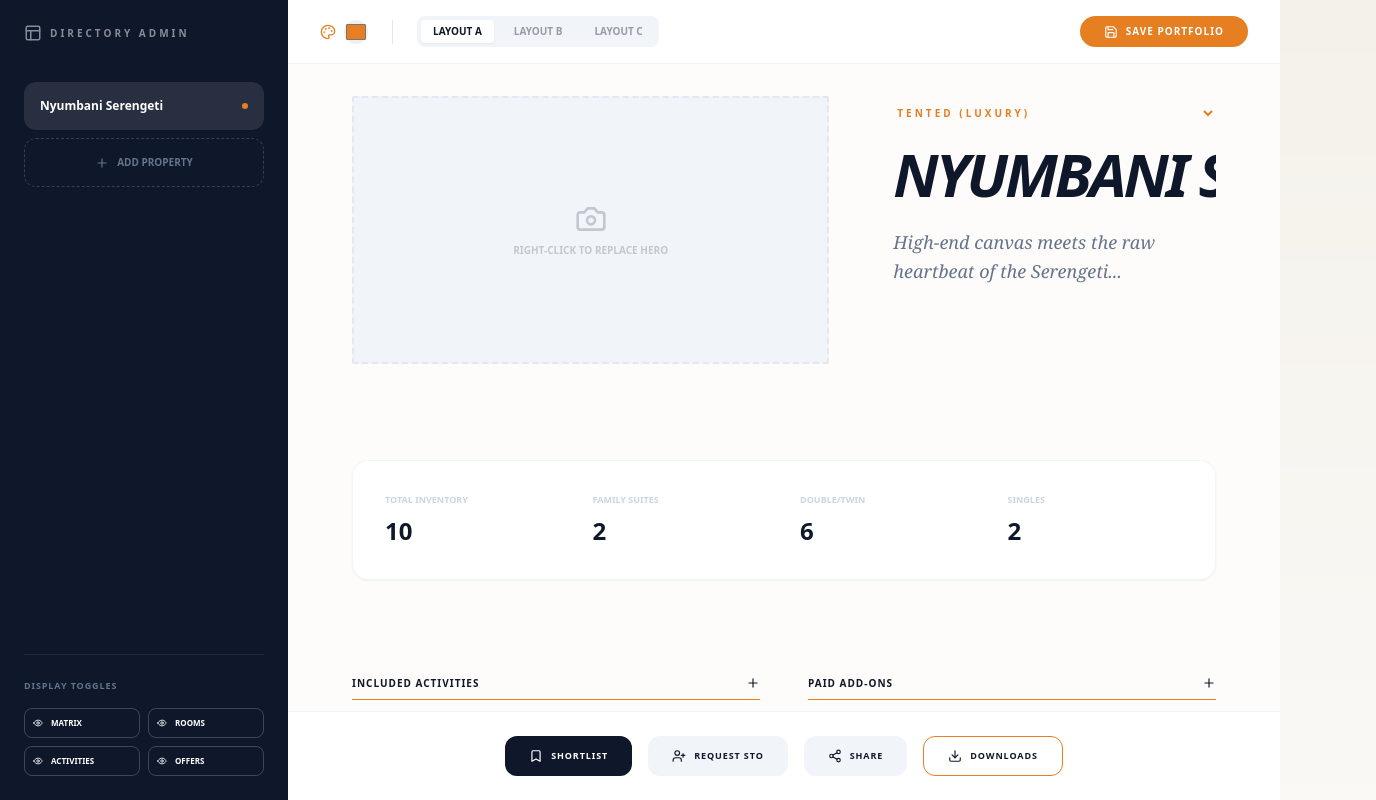
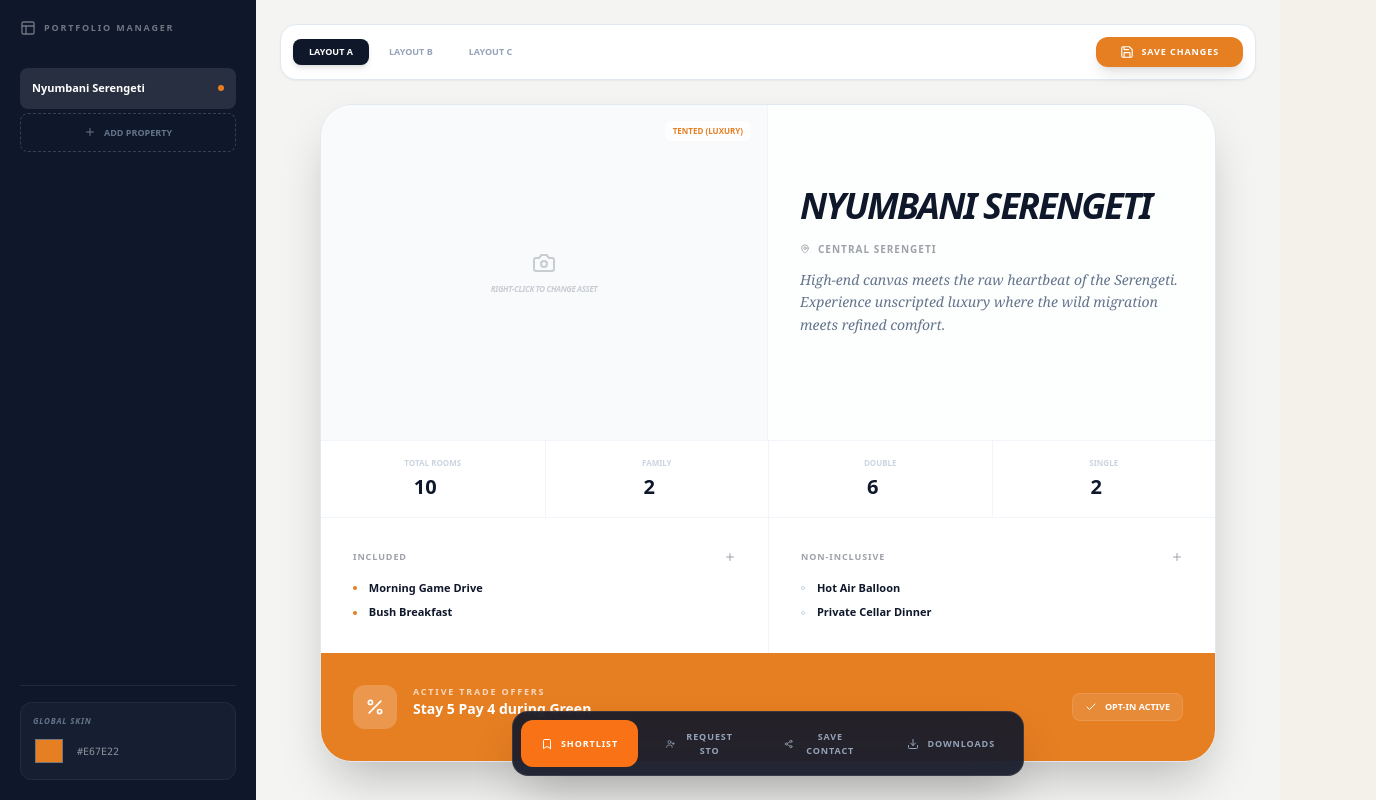
Before and after one commit to aisafarimarketing-ux/safari-trade-directory, a Next.js app: page /admin in a window 1280 px wide. Shown: the top 800 px of the page, 1376 px wide, since content can reach past the window. Built offline with nearby package versions, Linux system fonts and the light colour scheme.

Commit message:
Update page.tsx

```diff
--- a/src/app/admin/page.tsx
+++ b/src/app/admin/page.tsx
@@ -1,21 +1,15 @@
 "use client";
-import React, { useState, useRef } from 'react';
+import React, { useState } from 'react';
 import {
-  Save, Plus, Camera, Settings, Check, Percent, Star, MapPin,
-  ChevronRight, Trash2, Image as ImageIcon, Layout, Eye, EyeOff,
-  Download, Share2, Bookmark, UserPlus, Palette, Type
+  Save, Plus, Camera, Check, MapPin,
+  ChevronRight, Layout, Eye, Palette,
+  Download, Share2, Bookmark, UserPlus, Percent
 } from 'lucide-react';
 
-export default function RobustCreator() {
+export default function CompactRobust() {
   const [selectedCamp, setSelectedCamp] = useState(0);
-  const [skinColor, setSkinColor] = useState('#E67E22'); // The Global Color Wheel
-  const [activeLayout, setActiveLayout] = useState('A'); // A: Brochure, B: Grid, C: Minimal
-  const [visibleSections, setVisibleSections] = useState({
-    matrix: true,
-    rooms: true,
-    activities: true,
-    offers: true
-  });
+  const [skinColor, setSkinColor] = useState('#E67E22');
+  const [activeLayout, setActiveLayout] = useState('A');
 
   const [portfolio, setPortfolio] = useState([
     {
@@ -23,192 +17,166 @@ export default function RobustCreator() {
       name: "Nyumbani Serengeti",
       location: "Central Serengeti",
       class: "Tented (Luxury)",
-      rooms: 10,
-      family: 2, double: 6, single: 2,
-      vibe: "High-end canvas meets the raw heartbeat of the Serengeti...",
+      rooms: 10, family: 2, double: 6, single: 2,
+      vibe: "High-end canvas meets the raw heartbeat of the Serengeti. Experience unscripted luxury where the wild migration meets refined comfort.",
       freeActivities: ["Morning Game Drive", "Bush Breakfast"],
       paidActivities: ["Hot Air Balloon", "Private Cellar Dinner"],
       offersText: "Stay 5 Pay 4 during Green Season. Circuit discount applies."
     }
   ]);
 
-  // Toggle Visibility Logic
-  const toggleSection = (section: string) => {
-    setVisibleSections(prev => ({ ...prev, [section]: !prev[section] }));
-  };
-
-  // Inline Style Generator
   const themedText = { color: skinColor };
   const themedBg = { backgroundColor: skinColor };
   const themedBorder = { borderColor: skinColor };
 
   return (
-    <div className="flex min-h-screen bg-[#FDFCFB] font-sans text-slate-900">
+    <div className="flex min-h-screen bg-[#F4F4F2] font-sans text-slate-900 overflow-hidden">
 
-      {/* 1. TOP CONTROL BAR */}
-      <header className="fixed top-0 right-0 left-72 h-16 bg-white/90 backdrop-blur-md border-b border-slate-100 flex justify-between items-center px-8 z-50">
-        <div className="flex items-center gap-6">
-          <div className="flex items-center gap-2 border-r pr-6 border-slate-200">
-            <Palette size={16} style={themedText} />
-            <input
-              type="color"
-              value={skinColor}
-              onChange={(e) => setSkinColor(e.target.value)}
-              className="w-6 h-6 rounded-full overflow-hidden border-none cursor-pointer"
-            />
+      {/* 1. TIGHT SIDEBAR */}
+      <aside className="w-64 bg-slate-900 text-white p-5 flex flex-col fixed h-screen top-0 left-0 z-50">
+        <div className="flex items-center gap-2 mb-8 opacity-40">
+          <Layout size={16} />
+          <span className="text-[9px] font-black uppercase tracking-[0.2em]">Portfolio Manager</span>
         </div>
-          <div className="flex gap-2 bg-slate-100 p-1 rounded-lg">
+
+        <div className="space-y-1 flex-1 overflow-y-auto">
+          {portfolio.map((camp, i) => (
+            <button key={camp.id} onClick={() => setSelectedCamp(i)} className={`w-full text-left p-3 rounded-lg text-[11px] font-bold flex justify-between items-center transition-all ${selectedCamp === i ? 'bg-white/10 text-white' : 'text-slate-500 hover:text-slate-300'}`}>
+              {camp.name}
+              {selectedCamp === i && <div className="w-1.5 h-1.5 rounded-full" style={themedBg} />}
+            </button>
+          ))}
+          <button className="w-full p-3 mt-2 rounded-lg border border-dashed border-slate-700 text-slate-500 text-[9px] font-black uppercase flex items-center justify-center gap-2 hover:border-slate-500">
+            <Plus size={12} /> Add Property
+          </button>
+        </div>
+
+        <div className="pt-4 border-t border-slate-800">
+          <div className="bg-slate-800/50 p-3 rounded-xl border border-white/5">
+             <p className="text-[8px] font-black uppercase tracking-widest text-slate-500 mb-2 italic">Global Skin</p>
+             <div className="flex items-center gap-3">
+               <input type="color" value={skinColor} onChange={(e) => setSkinColor(e.target.value)} className="w-8 h-8 rounded-lg border-none cursor-pointer bg-transparent" />
+               <span className="text-[10px] font-mono opacity-50 uppercase">{skinColor}</span>
+             </div>
+          </div>
+        </div>
+      </aside>
+
+      {/* 2. THE COMPACT CANVAS */}
+      <main className="flex-1 ml-64 p-6 overflow-y-auto">
+
+        {/* TOP COMPACT NAV */}
+        <header className="flex justify-between items-center mb-6 bg-white p-3 rounded-2xl border border-slate-200 shadow-sm sticky top-0 z-40">
+          <div className="flex gap-1">
             {['A', 'B', 'C'].map(l => (
-              <button
-                key={l}
-                onClick={() => setActiveLayout(l)}
-                className={`px-3 py-1 rounded text-[10px] font-black ${activeLayout === l ? 'bg-white shadow-sm' : 'opacity-40'}`}
-              >
+              <button key={l} onClick={() => setActiveLayout(l)} className={`px-4 py-1.5 rounded-lg text-[9px] font-black transition-all ${activeLayout === l ? 'bg-slate-900 text-white shadow-md' : 'text-slate-400 hover:bg-slate-50'}`}>
                 LAYOUT {l}
               </button>
             ))}
           </div>
-        </div>
-
-        <button className="flex items-center gap-2 px-6 py-2 rounded-full text-white text-[10px] font-black uppercase tracking-widest transition-all hover:scale-105" style={themedBg}>
-          <Save size={14} /> Save Portfolio
+          <button className="px-6 py-2 rounded-xl text-white text-[9px] font-black uppercase tracking-widest flex items-center gap-2 shadow-lg active:scale-95 transition-all" style={themedBg}>
+            <Save size={14} /> Save Changes
           </button>
         </header>
 
-      {/* 2. PORTFOLIO SIDEBAR */}
-      <aside className="w-72 bg-slate-900 text-white p-6 flex flex-col fixed h-screen top-0 left-0 z-[60]">
-        <div className="flex items-center gap-2 mb-10 opacity-50">
-          <Layout size={18} />
-          <span className="text-[10px] font-black uppercase tracking-[0.3em]">Directory Admin</span>
+        {/* THE UNIT (Everything in one modular sheet) */}
+        <div className="max-w-4xl mx-auto bg-white border border-slate-200 shadow-2xl rounded-[2rem] overflow-hidden flex flex-col min-h-[80vh]">
+
+          {/* Top Hero: Compact Split */}
+          <div className="grid md:grid-cols-2 border-b border-slate-100">
+            <div className="aspect-[4/3] bg-slate-50 border-r border-slate-100 flex items-center justify-center group cursor-pointer relative overflow-hidden">
+               <div className="text-center p-4 opacity-20 group-hover:opacity-100 transition-all z-10">
+                 <Camera size={24} className="mx-auto mb-2" />
+                 <p className="text-[8px] font-black uppercase tracking-tighter italic">Right-Click to Change Asset</p>
+               </div>
+               <div className="absolute top-4 right-4 bg-white/80 backdrop-blur px-2 py-1 rounded-md text-[8px] font-black uppercase" style={themedText}>
+                 {portfolio[selectedCamp].class}
+               </div>
             </div>
 
-        <div className="space-y-2 flex-1 overflow-y-auto">
-          {portfolio.map((camp, i) => (
-            <button key={camp.id} onClick={() => setSelectedCamp(i)} className={`w-full text-left p-4 rounded-xl text-xs font-bold flex justify-between items-center ${selectedCamp === i ? 'bg-white/10 text-white' : 'text-slate-500'}`}>
-              {camp.name} {selectedCamp === i && <div className="w-1.5 h-1.5 rounded-full" style={themedBg} />}
-            </button>
-          ))}
-          <button className="w-full p-4 rounded-xl border border-dashed border-slate-700 text-slate-500 text-[10px] font-black uppercase flex items-center justify-center gap-2 hover:border-slate-500 transition-all">
-            <Plus size={14} /> Add Property
-          </button>
+            <div className="p-8 flex flex-col justify-center space-y-3 bg-slate-50/30">
+               <input className="text-4xl font-black uppercase italic tracking-tighter bg-transparent border-none outline-none w-full leading-none" defaultValue={portfolio[selectedCamp].name} />
+               <div className="flex items-center gap-2 opacity-40">
+                  <MapPin size={10} />
+                  <input className="text-[10px] font-bold uppercase tracking-widest bg-transparent border-none outline-none" defaultValue={portfolio[selectedCamp].location} />
+               </div>
+               <textarea className="w-full bg-transparent border-none outline-none text-slate-500 italic text-sm leading-relaxed h-24 resize-none font-serif" defaultValue={portfolio[selectedCamp].vibe} />
+            </div>
           </div>
 
-        <div className="pt-6 border-t border-slate-800">
-          <p className="text-[9px] font-black uppercase tracking-widest text-slate-500 mb-4">Display Toggles</p>
-          <div className="grid grid-cols-2 gap-2">
-            {Object.keys(visibleSections).map(sec => (
-              <button key={sec} onClick={() => toggleSection(sec)} className={`p-2 rounded-lg text-[8px] font-black uppercase flex items-center gap-2 border ${visibleSections[sec] ? 'border-white/20 text-white' : 'border-transparent text-slate-600'}`}>
-                {visibleSections[sec] ? <Eye size={10} /> : <EyeOff size={10} />} {sec}
-              </button>
+          {/* Matrix Row: Tight Grid */}
+          <div className="grid grid-cols-4 bg-white border-b border-slate-100 divide-x divide-slate-100">
+            {[
+              { label: 'Total Rooms', val: portfolio[selectedCamp].rooms },
+              { label: 'Family', val: portfolio[selectedCamp].family },
+              { label: 'Double', val: portfolio[selectedCamp].double },
+              { label: 'Single', val: portfolio[selectedCamp].single }
+            ].map((item, i) => (
+              <div key={i} className="p-4 text-center group">
+                <p className="text-[8px] font-black text-slate-300 uppercase mb-1 group-hover:text-orange-500 transition-colors">{item.label}</p>
+                <input type="number" className="text-xl font-black bg-transparent border-none outline-none text-center w-full" defaultValue={item.val} />
+              </div>
+            ))}
+          </div>
+
+          {/* Activities: Compact Columns */}
+          <div className="grid md:grid-cols-2 divide-x divide-slate-100 flex-1">
+             <div className="p-8 space-y-4">
+               <h3 className="text-[9px] font-black uppercase tracking-widest flex justify-between items-center opacity-40">
+                 Included <Plus size={12} className="cursor-pointer hover:text-black" />
+               </h3>
+               <div className="space-y-2">
+                 {portfolio[selectedCamp].freeActivities.map(a => (
+                   <div key={a} className="flex items-center gap-3 group">
+                     <div className="w-1 h-1 rounded-full" style={themedBg} />
+                     <input className="text-[11px] font-bold bg-transparent border-none outline-none w-full" defaultValue={a} />
+                   </div>
                  ))}
                </div>
              </div>
-      </aside>
-
-      {/* 3. THE CREATIVE CANVAS */}
-      <main className="flex-1 ml-72 pt-24 pb-40 px-16 max-w-6xl mx-auto">
-
-        {/* SECTION: Identity & Right-Click Hero */}
-        <section className={`grid gap-16 mb-24 ${activeLayout === 'B' ? 'md:grid-cols-2' : 'md:grid-cols-12'}`}>
-          <div className={`${activeLayout === 'B' ? '' : 'md:col-span-7'}`}>
-            <div
-              className="relative aspect-video bg-slate-100 rounded-sm overflow-hidden border-2 border-dashed border-slate-200 group cursor-pointer"
-              onContextMenu={(e) => { e.preventDefault(); alert("Image Upload Triggered"); }}
-            >
-              <div className="absolute inset-0 flex flex-col items-center justify-center opacity-20 group-hover:opacity-100 transition-opacity">
-                <Camera size={32} />
-                <p className="text-[10px] font-black uppercase mt-2">Right-Click to Replace Hero</p>
+             <div className="p-8 space-y-4">
+               <h3 className="text-[9px] font-black uppercase tracking-widest flex justify-between items-center opacity-40">
+                 Non-Inclusive <Plus size={12} className="cursor-pointer hover:text-black" />
+               </h3>
+               <div className="space-y-2">
+                 {portfolio[selectedCamp].paidActivities.map(a => (
+                   <div key={a} className="flex items-center gap-3 group">
+                     <div className="w-1 h-1 rounded-full border border-slate-300" />
+                     <input className="text-[11px] font-bold bg-transparent border-none outline-none w-full" defaultValue={a} />
+                   </div>
+                 ))}
                </div>
              </div>
           </div>
 
-          <div className={`${activeLayout === 'B' ? '' : 'md:col-span-5'} flex flex-col justify-center`}>
-             <select className="bg-transparent border-none text-[10px] font-black uppercase tracking-[0.3em] mb-4 outline-none cursor-pointer" style={themedText}>
-               <option>Tented (Luxury)</option>
-               <option>Tented (Mid-Range)</option>
-               <option>Lodge</option>
-               <option>Hotel</option>
-               <option>Airbnb (Luxury)</option>
-             </select>
-             <input className="text-6xl font-black uppercase italic tracking-tighter bg-transparent border-none outline-none w-full mb-4 leading-tight" defaultValue={portfolio[selectedCamp].name} />
-             <textarea className="w-full bg-transparent border-none outline-none text-slate-500 italic text-lg leading-relaxed h-32 resize-none font-serif" defaultValue={portfolio[selectedCamp].vibe} />
+          {/* Offer Bar: Solid & Compact */}
+          <div className="p-8 text-white flex justify-between items-center gap-8" style={themedBg}>
+             <div className="flex items-center gap-4">
+               <div className="p-3 bg-white/20 rounded-xl"><Percent size={20} /></div>
+               <div>
+                 <p className="text-[9px] font-black uppercase tracking-[0.2em] opacity-70">Active Trade Offers</p>
+                 <textarea className="text-sm font-bold bg-transparent border-none outline-none w-full resize-none h-6 focus:h-20 transition-all placeholder:text-white/50" defaultValue={portfolio[selectedCamp].offersText} />
                </div>
-        </section>
+             </div>
+             <div className="flex items-center gap-2 bg-white/10 px-3 py-1.5 rounded-lg text-[9px] font-black uppercase border border-white/10">
+               <Check size={12}/> Opt-In Active
+             </div>
+          </div>
+        </div>
 
-        {/* SECTION: Robust Matrix */}
-        {visibleSections.matrix && (
-          <section className="mb-24 p-8 border border-slate-100 rounded-2xl bg-white shadow-sm grid grid-cols-4 gap-8">
-            <div>
-              <p className="text-[9px] font-black text-slate-300 uppercase mb-2">Total Inventory</p>
-              <input type="number" className="text-2xl font-black bg-transparent border-none outline-none" defaultValue={portfolio[selectedCamp].rooms} />
-            </div>
-            <div>
-              <p className="text-[9px] font-black text-slate-300 uppercase mb-2">Family Suites</p>
-              <input type="number" className="text-2xl font-black bg-transparent border-none outline-none" defaultValue={portfolio[selectedCamp].family} />
-            </div>
-            <div>
-              <p className="text-[9px] font-black text-slate-300 uppercase mb-2">Double/Twin</p>
-              <input type="number" className="text-2xl font-black bg-transparent border-none outline-none" defaultValue={portfolio[selectedCamp].double} />
-            </div>
-            <div>
-              <p className="text-[9px] font-black text-slate-300 uppercase mb-2">Singles</p>
-              <input type="number" className="text-2xl font-black bg-transparent border-none outline-none" defaultValue={portfolio[selectedCamp].single} />
-            </div>
-          </section>
-        )}
-
-        {/* SECTION: Activities (Robust Dual Column) */}
-        {visibleSections.activities && (
-          <section className="mb-24 grid md:grid-cols-2 gap-12">
-            <div className="space-y-6">
-              <h3 className="text-[10px] font-black uppercase tracking-widest border-b pb-2 flex justify-between" style={themedBorder}>
-                Included Activities <Plus size={14} className="cursor-pointer" />
-              </h3>
-              <div className="space-y-3">
-                {portfolio[selectedCamp].freeActivities.map((act, i) => (
-                  <input key={i} className="block w-full text-sm font-bold bg-transparent border-none outline-none hover:pl-2 transition-all border-l-2 border-transparent focus:border-orange-500" defaultValue={act} />
+        {/* FLOATING FOOTER: Action Bar */}
+        <div className="fixed bottom-6 left-1/2 -translate-x-1/2 ml-32 flex gap-2 bg-slate-900/90 backdrop-blur-xl p-2 rounded-2xl shadow-2xl border border-white/10 z-50">
+           {[
+             { label: 'Shortlist', icon: Bookmark },
+             { label: 'Request STO', icon: UserPlus },
+             { label: 'Save Contact', icon: Share2 },
+             { label: 'Downloads', icon: Download }
+           ].map((btn, i) => (
+             <button key={i} className={`flex items-center gap-2 px-5 py-2.5 rounded-xl text-[9px] font-black uppercase tracking-widest transition-all ${i === 0 ? 'bg-orange-500 text-white' : 'text-slate-400 hover:text-white'}`}>
+               <btn.icon size={12} /> {btn.label}
+             </button>
            ))}
         </div>
-            </div>
-            <div className="space-y-6">
-              <h3 className="text-[10px] font-black uppercase tracking-widest border-b pb-2 flex justify-between" style={themedBorder}>
-                Paid Add-ons <Plus size={14} className="cursor-pointer" />
-              </h3>
-              <div className="space-y-3">
-                {portfolio[selectedCamp].paidActivities.map((act, i) => (
-                  <input key={i} className="block w-full text-sm font-bold bg-transparent border-none outline-none hover:pl-2 transition-all border-l-2 border-transparent focus:border-orange-500" defaultValue={act} />
-                ))}
-              </div>
-            </div>
-          </section>
-        )}
-
-        {/* SECTION: Manual Offers */}
-        {visibleSections.offers && (
-          <section className="mb-32 p-12 rounded-[2.5rem] text-white overflow-hidden relative" style={themedBg}>
-            <div className="relative z-10 space-y-4">
-              <h4 className="text-3xl font-black italic uppercase tracking-tighter">Current Offers & STO Logic</h4>
-              <textarea className="w-full bg-white/10 backdrop-blur-md border border-white/20 rounded-xl p-6 text-sm font-bold placeholder:text-white/50 min-h-[150px] outline-none" defaultValue={portfolio[selectedCamp].offersText} />
-            </div>
-            <Percent size={140} className="absolute -bottom-10 -right-10 opacity-10 rotate-12" />
-          </section>
-        )}
-
-        {/* SECTION: Lead Capture Footer (The Business End) */}
-        <footer className="fixed bottom-0 left-72 right-0 bg-white border-t border-slate-100 p-6 flex justify-center gap-4 z-40">
-           <button className="flex items-center gap-2 px-6 py-3 bg-slate-900 text-white rounded-xl text-[9px] font-black uppercase tracking-widest hover:scale-105 transition-all">
-             <Bookmark size={14} /> Shortlist
-           </button>
-           <button className="flex items-center gap-2 px-6 py-3 bg-slate-100 text-slate-900 rounded-xl text-[9px] font-black uppercase tracking-widest hover:bg-slate-200 transition-all">
-             <UserPlus size={14} /> Request STO
-           </button>
-           <button className="flex items-center gap-2 px-6 py-3 bg-slate-100 text-slate-900 rounded-xl text-[9px] font-black uppercase tracking-widest hover:bg-slate-200 transition-all">
-             <Share2 size={14} /> Share
-           </button>
-           <button className="flex items-center gap-2 px-6 py-3 border border-slate-200 text-slate-900 rounded-xl text-[9px] font-black uppercase tracking-widest hover:bg-slate-50 transition-all" style={themedBorder}>
-             <Download size={14} /> Downloads
-           </button>
-        </footer>
 
       </main>
     </div>
```
Lines whose indentation alone changed are shown as unchanged.
